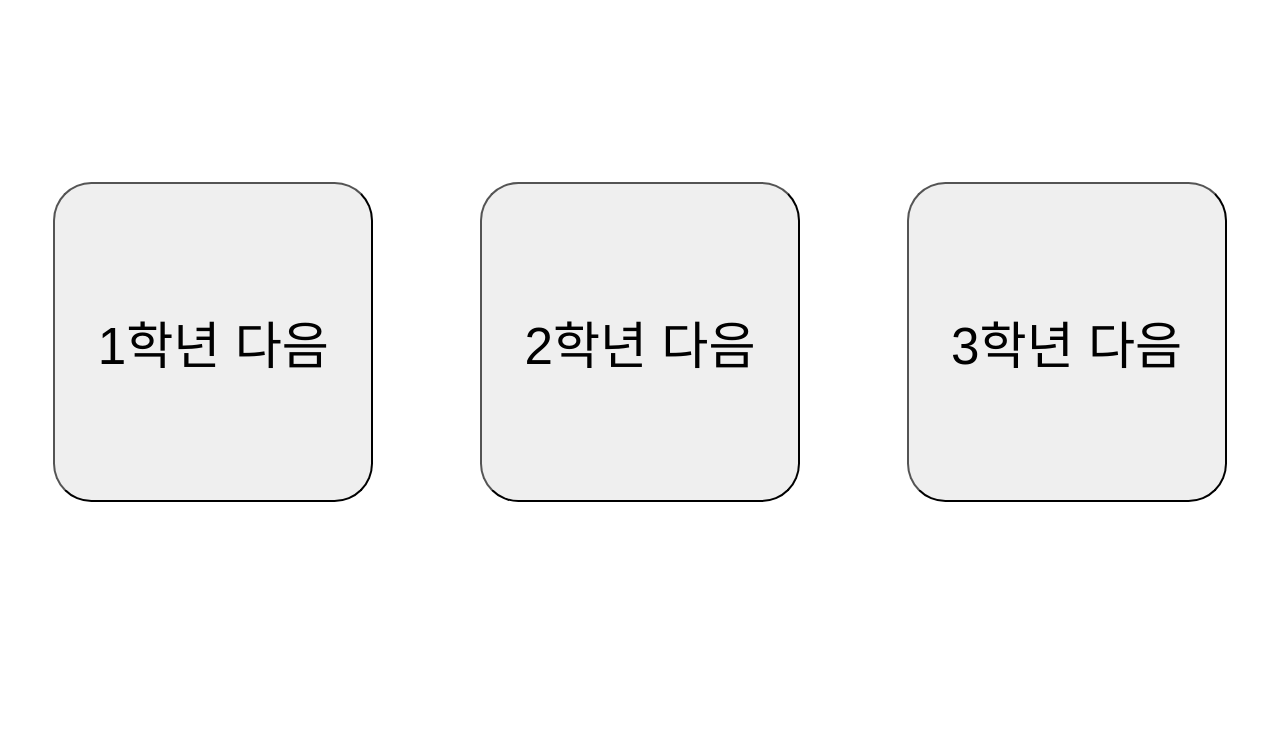
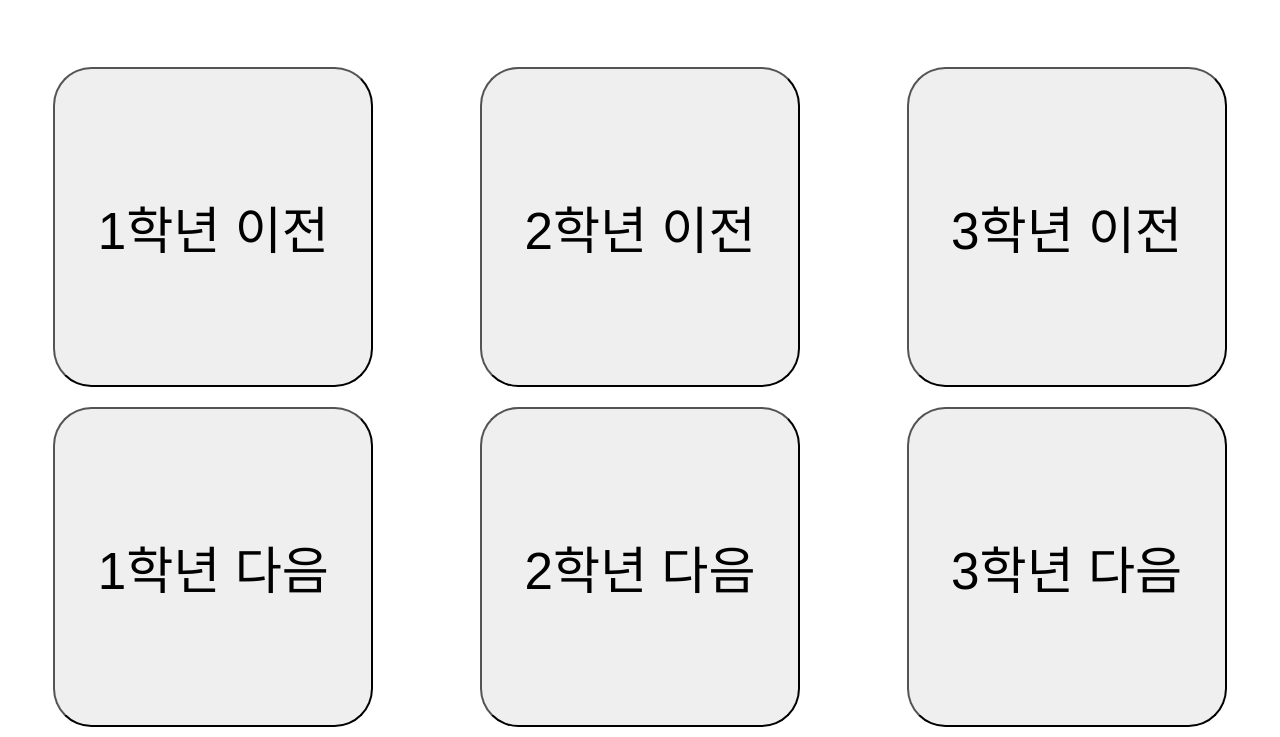
Before and after one commit to starB-08/LunchTimer, a website: page frontend/control.html in a window 1280 px wide. Shown: the part 181-918 px from the top of the page. Before the commit the page ends 816 px from the top, so only its background shows below. Drawn offline with nearby package versions, Linux system fonts and the light colour scheme; no server answers.

Commit message:
이전 추가

```diff
--- a/frontend/control.html
+++ b/frontend/control.html
@@ -14,7 +14,7 @@
         flex-direction: column;
         align-items: center;
       }
-      #buttons {
+      .buttons {
         width: 100vw;
         display: flex;
         flex-direction: row;
@@ -37,7 +37,13 @@
   </head>
   <body>
     <h1 id="sound">현재 반: 1반, 1반, 1반</h1>
-    <div id="buttons">
+
+    <div class="buttons">
+      <button onclick="prev1()">1학년 이전</button>
+      <button onclick="prev2()">2학년 이전</button>
+      <button onclick="prev3()">3학년 이전</button>
+    </div>
+    <div class="buttons">
       <button onclick="next1()">1학년 다음</button>
       <button onclick="next2()">2학년 다음</button>
       <button onclick="next3()">3학년 다음</button>
@@ -87,6 +93,37 @@
           });
       }
 
+      function prev1() {
+        fetch(`/prevClass/0`)
+          .then((response) => response.json())
+          .then((data) => {
+            // console.log(data);
+            document.getElementById(
+              "sound"
+            ).innerText = `1학년: ${data[0]}반 \n2학년: ${data[1]}반 \n3학년: ${data[2]}반`;
+          });
+      }
+      function prev2() {
+        fetch(`/prevClass/1`)
+          .then((response) => response.json())
+          .then((data) => {
+            // console.log(data);
+            document.getElementById(
+              "sound"
+            ).innerText = `1학년: ${data[0]}반 \n2학년: ${data[1]}반 \n3학년: ${data[2]}반`;
+          });
+      }
+      function prev3() {
+        fetch(`/prevClass/2`)
+          .then((response) => response.json())
+          .then((data) => {
+            // console.log(data);
+            document.getElementById(
+              "sound"
+            ).innerText = `1학년: ${data[0]}반 \n2학년: ${data[1]}반 \n3학년: ${data[2]}반`;
+          });
+      }
+
       const socket = io();
       socket.on("nowClass", (newIndex) => {
         socket.on("nowClass", (newIndex) => {
```
